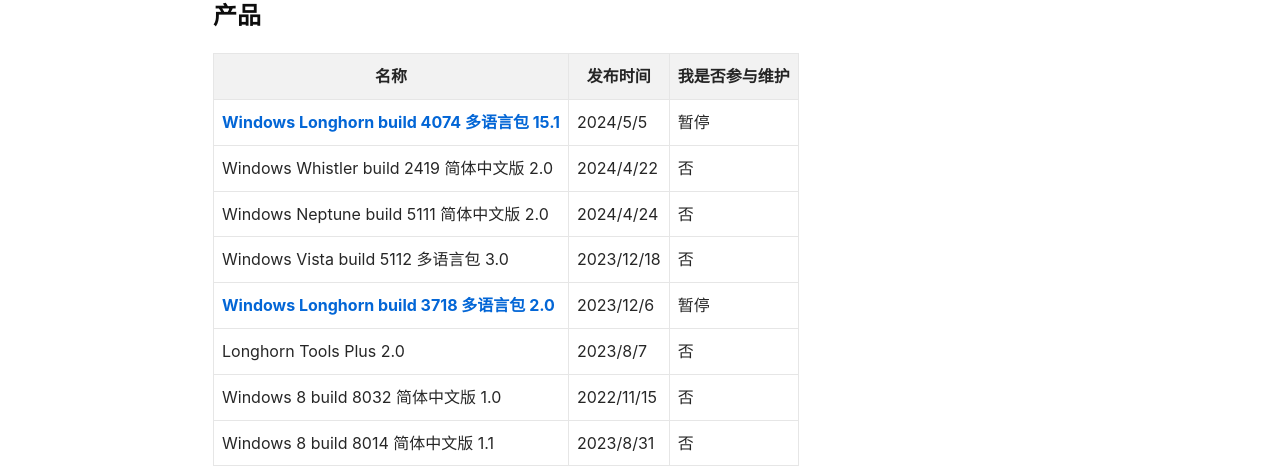
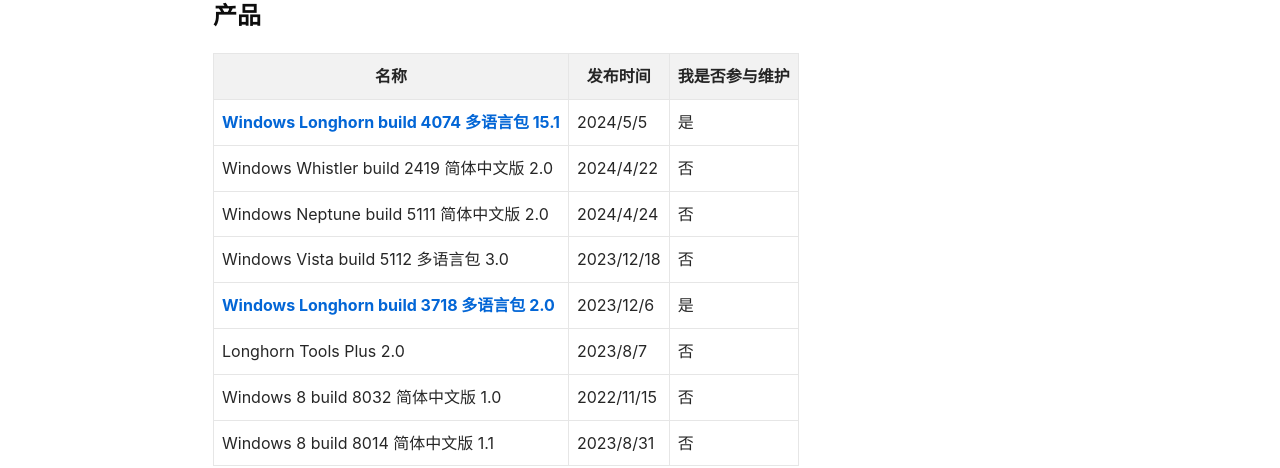
Before and after one commit to wbmui/wbmui.github.io, a Jekyll site: the page built from winbetamui.md, in a window 1280 px wide. Shown: the part 406-874 px from the top of the page. Built offline with Jekyll 4.4.1, drawn with Linux system fonts in a browser that asks for light colours; nearby versions of some CDN libraries.

Commit message:
update winbetamui.md

```diff
--- a/winbetamui.md
+++ b/winbetamui.md
@@ -11,11 +11,11 @@ WinBetaMUI Team 是一个团队，在 Longhorn 4074 汉化包 5.0 发布时成
 
 | 名称                                                         | 发布时间   | 我是否参与维护 |
 | ------------------------------------------------------------ | ---------- | -------------- |
-| [Windows Longhorn build 4074 多语言包 15.1](/2023/06/10/lh4074mui) | 2024/5/5   | 暂停           |
+| [Windows Longhorn build 4074 多语言包 15.1](/2023/06/10/lh4074mui) | 2024/5/5   | 是             |
 | Windows Whistler build 2419 简体中文版 2.0                   | 2024/4/22  | 否             |
 | Windows Neptune build 5111 简体中文版 2.0                    | 2024/4/24  | 否             |
 | Windows Vista build 5112 多语言包 3.0                        | 2023/12/18 | 否             |
-| [Windows Longhorn build 3718 多语言包 2.0](/2023/09/19/lh3718mui) | 2023/12/6  | 暂停           |
+| [Windows Longhorn build 3718 多语言包 2.0](/2023/09/19/lh3718mui) | 2023/12/6  | 是             |
 | Longhorn Tools Plus 2.0                                      | 2023/8/7   | 否             |
 | Windows 8 build 8032 简体中文版 1.0                          | 2022/11/15 | 否             |
 | Windows 8 build 8014 简体中文版 1.1                          | 2023/8/31  | 否             |
```
Also changed, not shown: _posts/2023-06-10-lh4074mui.md (+1 -1 lines).
